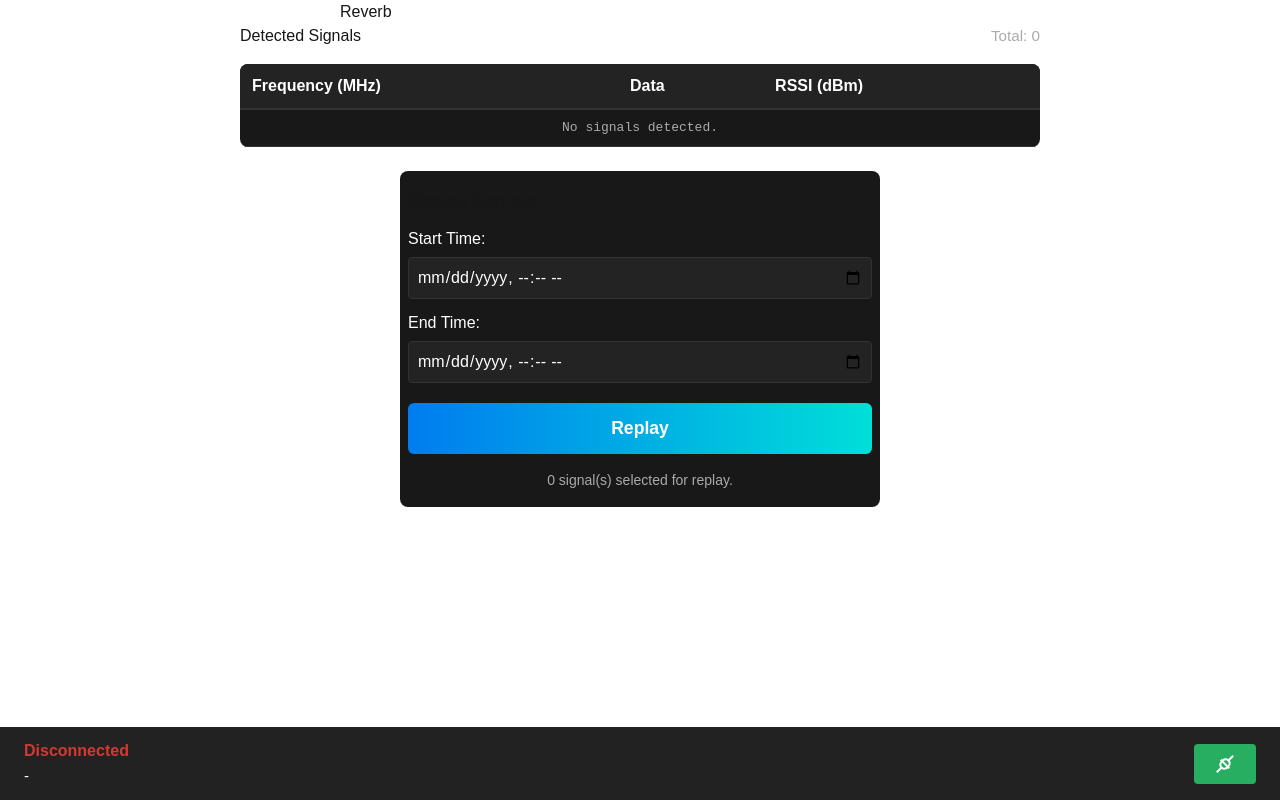
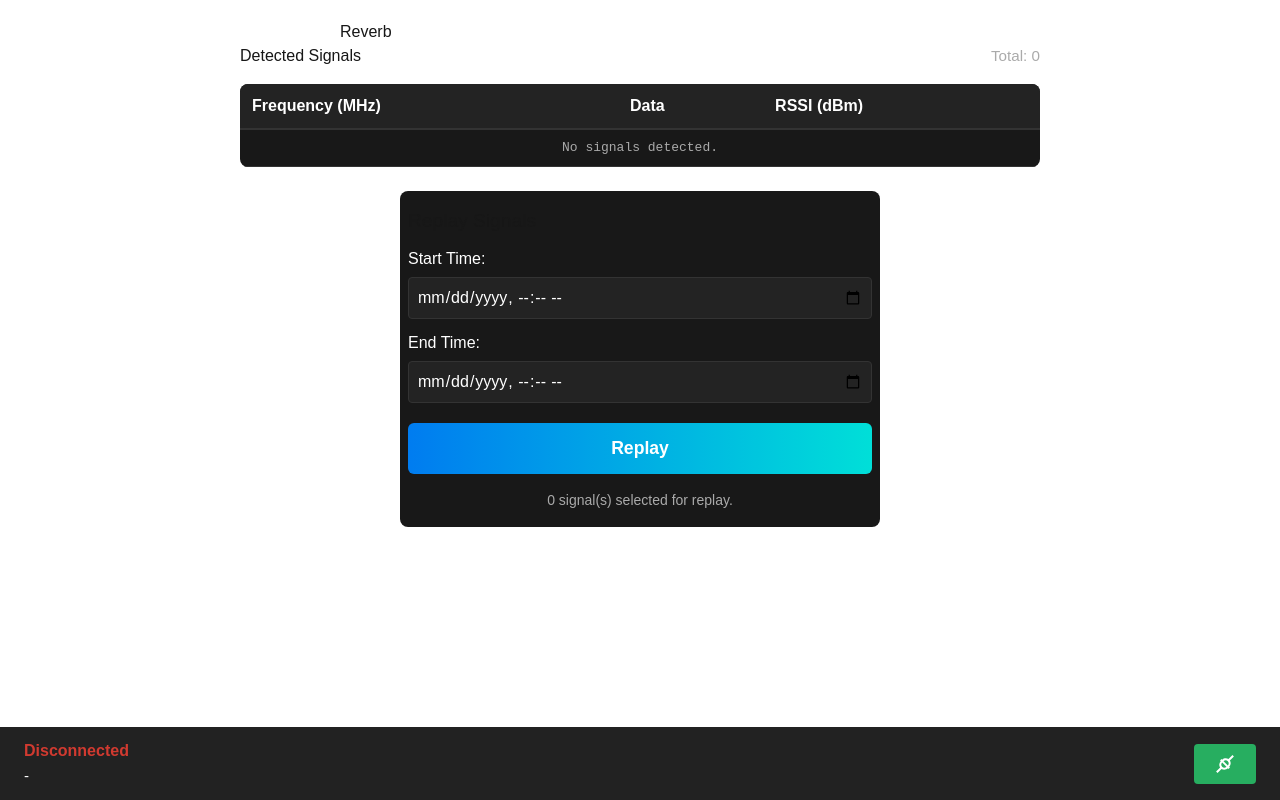
Before and after one commit to YM2992/Reverb, a Next.js app in the folder reverb/: page / in a window 1280 px wide. Built offline with nearby package versions, Linux system fonts and the light colour scheme.

Commit message:
feat(BleWebApp): wrap BleWebAppUI in a styled div for improved layout and accommodate FooterBar with marginBottom

```diff
--- a/reverb/src/app/components/BleWebApp.tsx
+++ b/reverb/src/app/components/BleWebApp.tsx
@@ -111,7 +111,7 @@ export default function BleWebApp() {
     };
 
     return (
-        <>
+        <div style={{ padding: '20px', marginBottom: '80px' }}>
             <BleWebAppUI
                 state={state}
                 onConnect={() => manager.connect(setState)}
@@ -128,6 +128,6 @@ export default function BleWebApp() {
                 onConnect={() => manager.connect(setState)}
                 onDisconnect={() => manager.disconnect(setState)}
             />
-        </>
+        </div>
     );
 }
```
